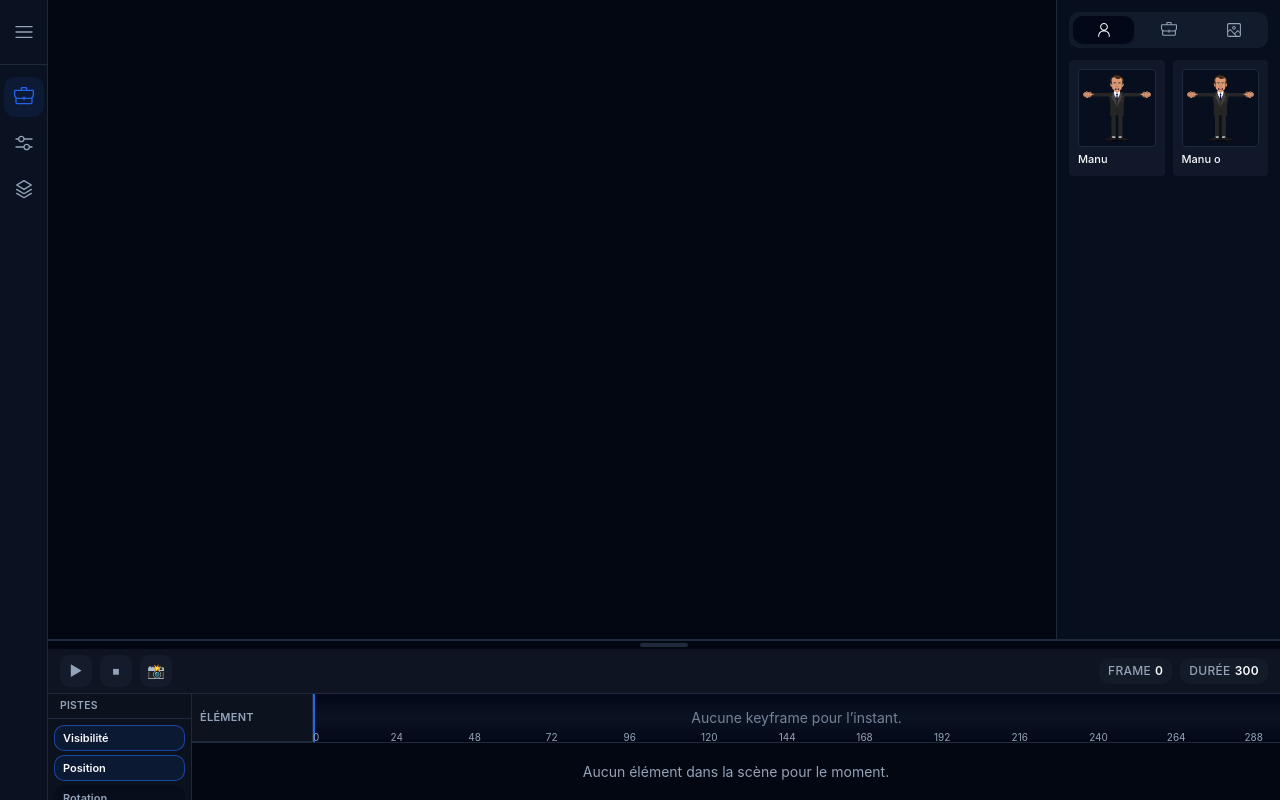
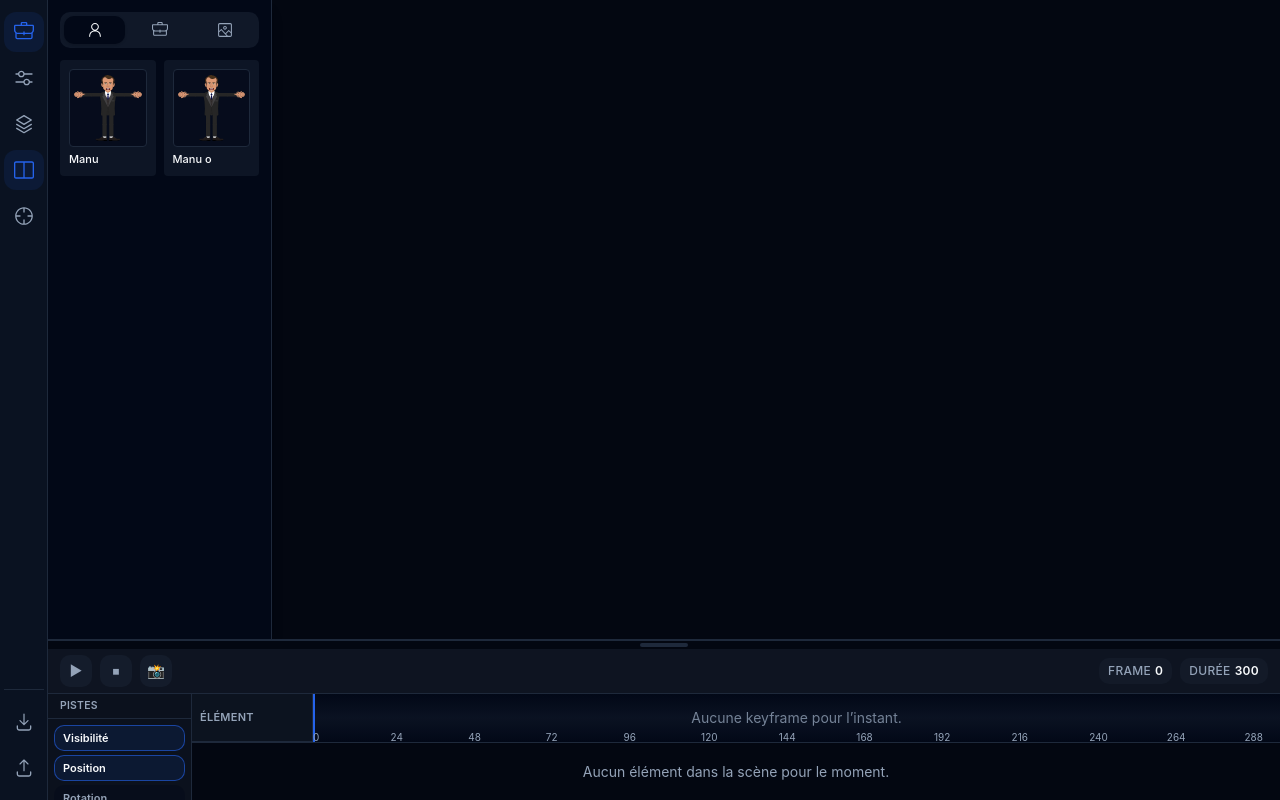
Before and after one commit to JaJaMalikov/bab_remix, a React (Vite) app: page / in a window 1280 px wide. Built offline with nearby package versions, Linux system fonts and the light colour scheme.

Commit message:
derniere station avant timeline down

```diff
--- a/src/components/layout/app-layout.tsx
+++ b/src/components/layout/app-layout.tsx
@@ -16,8 +16,8 @@ export function AppLayout({
     <div className="flex h-screen flex-col bg-background text-foreground">
       <div className="flex min-h-0 flex-1">
         <Sidebar />
-        <main className="flex min-h-0 flex-1 flex-col overflow-hidden">
-          <div className="flex min-h-0 flex-1 overflow-hidden bg-muted/10">
+        <main className="relative flex min-h-0 flex-1 flex-col overflow-hidden">
+          <div className="relative flex min-h-0 flex-1 overflow-hidden bg-muted/10">
             <div className="relative flex min-h-0 min-w-0 flex-1 overflow-hidden bg-card">
               {children}
             </div>
--- a/src/components/layout/side-panel.tsx
+++ b/src/components/layout/side-panel.tsx
@@ -7,7 +7,7 @@ interface SidePanelProps {
 
 export function SidePanel({ title, children }: SidePanelProps) {
   return (
-    <aside className="flex h-full w-56 flex-col border-l border-border bg-muted/10">
+    <aside className="absolute left-0 top-0 z-10 flex h-full w-56 flex-col border-r border-border bg-background shadow-lg">
       {title && (
         <div className="border-b border-border px-3 py-2 text-xs font-semibold uppercase text-muted-foreground">
           {title}
--- a/src/components/layout/sidebar.tsx
+++ b/src/components/layout/sidebar.tsx
@@ -5,13 +5,6 @@ import { useUi } from "../../context/UiContext";
 import { useAnimation } from "../../context/AnimationContext";
 import { Icons } from "../ui/icons";
 import { cn } from "../../lib/utils";
-import {
-  DropdownMenu,
-  DropdownMenuCheckboxItem,
-  DropdownMenuContent,
-  DropdownMenuItem,
-  DropdownMenuTrigger,
-} from "../ui/dropdown-menu";
 import {
   serializeProject,
   saveProjectToFile,
@@ -103,54 +96,7 @@ export function Sidebar() {
   return (
     <aside className="flex h-full w-12 flex-col items-center border-r border-border bg-muted/30">
       <Tooltip.Provider delayDuration={200}>
-        {/* Menu dropdown at top */}
-        <div className="flex w-full flex-col items-center gap-1.5 border-b border-border py-3">
-          <DropdownMenu>
-            <Tooltip.Root>
-              <Tooltip.Trigger asChild>
-                <DropdownMenuTrigger asChild>
-                  <button
-                    type="button"
-                    className="flex h-10 w-10 items-center justify-center rounded-lg text-muted-foreground transition-colors hover:text-foreground"
-                    aria-label="Menu"
-                  >
-                    <Icons.menu className="h-5 w-5" aria-hidden />
-                  </button>
-                </DropdownMenuTrigger>
-              </Tooltip.Trigger>
-              <Tooltip.Content
-                className="z-50 rounded-md border border-border bg-popover px-2.5 py-1 text-xs text-popover-foreground shadow-md"
-                side="right"
-                sideOffset={8}
-              >
-                Menu
-                <Tooltip.Arrow className="fill-border" />
-              </Tooltip.Content>
-            </Tooltip.Root>
-            <DropdownMenuContent align="start" side="right">
-              <DropdownMenuItem onSelect={handleSave}>
-                <Icons.save className="mr-2 h-4 w-4" />
-                Save Project
-              </DropdownMenuItem>
-              <DropdownMenuItem onSelect={handleLoad}>
-                <Icons.open className="mr-2 h-4 w-4" />
-                Open Project
-              </DropdownMenuItem>
-              <DropdownMenuCheckboxItem
-                checked={showTimeline}
-                onCheckedChange={(checked) => setShowTimeline(Boolean(checked))}
-              >
-                Timeline
-              </DropdownMenuCheckboxItem>
-              <DropdownMenuItem onSelect={() => fitInView?.()}>
-                <Icons.fit className="mr-2 h-4 w-4" />
-                Fit in View
-              </DropdownMenuItem>
-            </DropdownMenuContent>
-          </DropdownMenu>
-        </div>
-
-        {/* Panel buttons */}
+        {/* Top section - all buttons */}
         <div className="flex flex-1 flex-col items-center gap-1.5 py-3">
           {SIDEBAR_ITEMS.map(({ id, label, icon: Icon, shortcut }) => {
             const selected = activePanel === id;
@@ -184,6 +130,97 @@ export function Sidebar() {
               </Tooltip.Root>
             );
           })}
+
+          <Tooltip.Root>
+            <Tooltip.Trigger asChild>
+              <button
+                type="button"
+                onClick={() => setShowTimeline(!showTimeline)}
+                className={cn(
+                  "flex h-10 w-10 items-center justify-center rounded-lg text-muted-foreground transition-colors hover:text-foreground",
+                  showTimeline && "bg-primary/10 text-primary",
+                )}
+                aria-label="Toggle Timeline"
+                aria-pressed={showTimeline}
+              >
+                <Icons.timeline className="h-5 w-5" aria-hidden />
+              </button>
+            </Tooltip.Trigger>
+            <Tooltip.Content
+              className="z-50 rounded-md border border-border bg-popover px-2.5 py-1 text-xs text-popover-foreground shadow-md"
+              side="right"
+              sideOffset={8}
+            >
+              Timeline
+              <Tooltip.Arrow className="fill-border" />
+            </Tooltip.Content>
+          </Tooltip.Root>
+
+          <Tooltip.Root>
+            <Tooltip.Trigger asChild>
+              <button
+                type="button"
+                onClick={() => fitInView?.()}
+                className="flex h-10 w-10 items-center justify-center rounded-lg text-muted-foreground transition-colors hover:text-foreground"
+                aria-label="Fit in View"
+              >
+                <Icons.fit className="h-5 w-5" aria-hidden />
+              </button>
+            </Tooltip.Trigger>
+            <Tooltip.Content
+              className="z-50 rounded-md border border-border bg-popover px-2.5 py-1 text-xs text-popover-foreground shadow-md"
+              side="right"
+              sideOffset={8}
+            >
+              Fit in View
+              <Tooltip.Arrow className="fill-border" />
+            </Tooltip.Content>
+          </Tooltip.Root>
+        </div>
+
+        {/* Bottom section - action buttons */}
+        <div className="flex flex-col items-center gap-1.5 border-t border-border py-3">
+          <Tooltip.Root>
+            <Tooltip.Trigger asChild>
+              <button
+                type="button"
+                onClick={handleSave}
+                className="flex h-10 w-10 items-center justify-center rounded-lg text-muted-foreground transition-colors hover:text-foreground"
+                aria-label="Save Project"
+              >
+                <Icons.save className="h-5 w-5" aria-hidden />
+              </button>
+            </Tooltip.Trigger>
+            <Tooltip.Content
+              className="z-50 rounded-md border border-border bg-popover px-2.5 py-1 text-xs text-popover-foreground shadow-md"
+              side="right"
+              sideOffset={8}
+            >
+              Save Project
+              <Tooltip.Arrow className="fill-border" />
+            </Tooltip.Content>
+          </Tooltip.Root>
+
+          <Tooltip.Root>
+            <Tooltip.Trigger asChild>
+              <button
+                type="button"
+                onClick={handleLoad}
+                className="flex h-10 w-10 items-center justify-center rounded-lg text-muted-foreground transition-colors hover:text-foreground"
+                aria-label="Open Project"
+              >
+                <Icons.open className="h-5 w-5" aria-hidden />
+              </button>
+            </Tooltip.Trigger>
+            <Tooltip.Content
+              className="z-50 rounded-md border border-border bg-popover px-2.5 py-1 text-xs text-popover-foreground shadow-md"
+              side="right"
+              sideOffset={8}
+            >
+              Open Project
+              <Tooltip.Arrow className="fill-border" />
+            </Tooltip.Content>
+          </Tooltip.Root>
         </div>
       </Tooltip.Provider>
     </aside>
```
